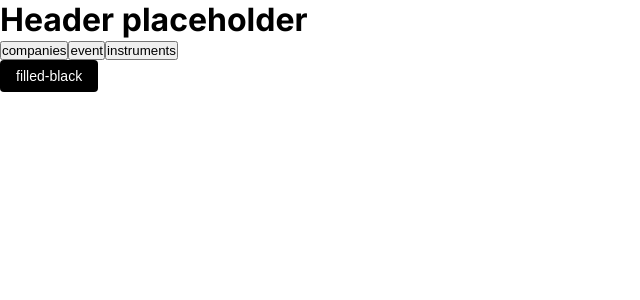
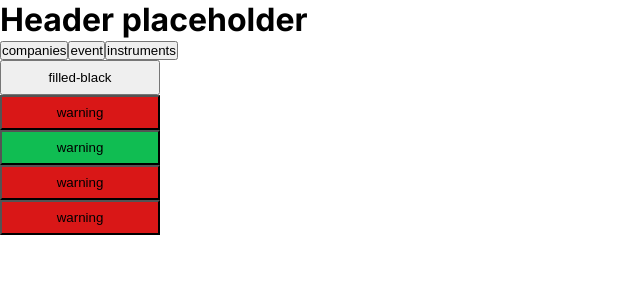
Before and after one commit to Skjesper/LIA-Portal, a Next.js app: page / in a window 1280 px wide. Shown: the top 300 px of the page, without its empty margins (0-640 px from the left). Built offline with nearby package versions, Linux system fonts and the light colour scheme.

Commit message:
updated buttons

```diff
--- a/src/app/page.js
+++ b/src/app/page.js
@@ -8,7 +8,10 @@ export default function Home() {
   return (
     <div>
     <Button className={styles.filledBlack}>filled-black</Button>
-
+    <Button className={styles.warning}>warning</Button>
+    <Button className={styles.success}>warning</Button>
+    <Button className={styles.warning}>warning</Button>
+    <Button className={styles.warning}>warning</Button>
 
 
   </div>
--- a/src/components/styles/colors.css
+++ b/src/components/styles/colors.css
@@ -40,7 +40,7 @@
     */
 
     --Button-State-Success-Default: #10BD52;
-    --Button-State-Success-Pressed: #10BD52;
+    --Button-State-Success-Pressed: #11A649;
 
       /*
     UNDERLINED WHITE
--- a/src/components/ui/Button/Button.module.css
+++ b/src/components/ui/Button/Button.module.css
@@ -1,17 +1,11 @@
 /* Button.module.css */
 .button {
-    display: inline-flex;
+    display: flex;
+    width: 10rem;
+    padding: 0.5rem 1rem;
     justify-content: center;
     align-items: center;
-    padding: 8px 16px;
-    border: none;
-    border-radius: 4px;
-    cursor: pointer;
-    font-weight: 500;
-    font-size: 0.875rem;
-    transition: transform 0.1s, background-color 0.2s;
-    background-color: #f8f9fa;
-    color: #212529;
+    gap: 0.5rem;
   }
 
   .button:hover {
@@ -22,65 +16,19 @@
     transform: translateY(1px);
   }
 
-  /* Storleksvarianter */
-  .small {
-    padding: 6px 12px;
-    font-size: 0.75rem;
-  }
+.warning {
 
-  .medium {
-    padding: 8px 16px;
-    font-size: 0.875rem;
-  }
+    background-color: var(--Button-State-Warning-Default);
+}
 
-  .large {
-    padding: 10px 20px;
-    font-size: 1rem;
-  }
+.warning:active {
+    background-color: var(--Button-State-Warning-Pressed);
+}
 
-  /* Färgvarianter */
-  .filledBlack {
-    background-color: #000000;
-    color: white;
-  }
+.success {
+    background-color: var(--Button-State-Success-Default);
+}
 
-  .filledPrimary {
-    background-color: #3498db;
-    color: white;
-  }
-
-  .filledSecondary {
-    background-color: #6c757d;
-    color: white;
-  }
-
-  .success {
-    background-color: #28a745;
-    color: white;
-  }
-
-  .warning {
-    background-color: #ffc107;
-    color: #212529;
-  }
-
-  .danger {
-    background-color: #dc3545;
-    color: white;
-  }
-
-  /* Outline varianter */
-  .outline {
-    background-color: transparent;
-    border: 1px solid currentColor;
-  }
-
-  .outlineBlack {
-    border-color: #000000;
-    color: #000000;
-  }
-
-  .outlinePrimary {
-    border-color: #3498db;
-    color: #3498db;
-  }
+.success:active {
+    background-color: var(--Button-State-Success-Pressed);
+}
```
